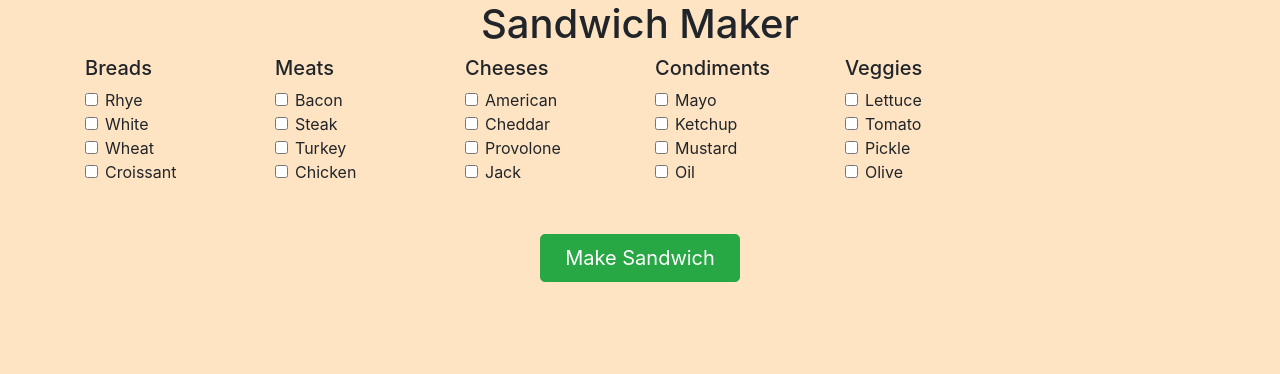
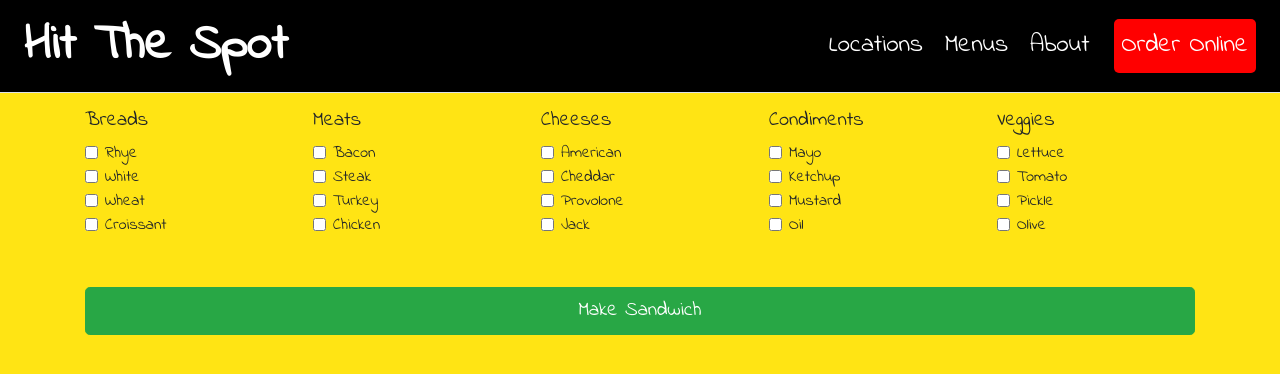
Before and after one commit to CharityBunyon/sandwich-maker, a plain HTML site: page index.html in a window 1280 px wide. Drawn offline with nearby package versions, Linux system fonts and the light colour scheme.

Commit message:
added navbar

```diff
--- a/index.html
+++ b/index.html
@@ -5,37 +5,47 @@
     <meta name="viewport" content="width=device-width, initial-scale=1.0">
     <meta http-equiv="X-UA-Compatible" content="ie=edge">
     <title>Sandwich Maker</title>
+    <link href="https://fonts.googleapis.com/css?family=Indie+Flower&display=swap" rel="stylesheet">
     <link rel="stylesheet" href="https://stackpath.bootstrapcdn.com/bootstrap/4.3.1/css/bootstrap.min.css" integrity="sha384-ggOyR0iXCbMQv3Xipma34MD+dH/1fQ784/j6cY/iJTQUOhcWr7x9JvoRxT2MZw1T" crossorigin="anonymous">
     <link rel="stylesheet" href="./styles/main.css">
+
 </head>
 <body>
-    <h1>Sandwich Maker</h1>
-    <div class="container ml-10">
-        <div class="row d-flex">
-            <div class="col-2">
+    <div class="d-flex flex-column flex-md-row align-items-center p-3 px-md-4 mb-3 border-bottom box-shadow navbar">
+        <h5 class="my-0 mr-md-auto brand">Hit The Spot</h5>
+        <nav class="my-2 my-md-0 mr-md-3 navLinks">
+          <a class="p-2 text-white " href="#">Locations</a>
+          <a class="p-2 text-white " href="#">Menus</a>
+          <a class="p-2 text-white " href="#">About</a>
+        </nav>
+        <a class="p-2 text-white order href="#">Order Online</a>
+    </div>
+    <div class="container">
+        <div class="row">
+            <div class="col">
                 <h5>Breads</h5>
                 <div id="bread-counter"></div>
             </div>
-            <div class="col-2">
+            <div class="col">
                     <h5>Meats</h5>
                 <div id="meat-counter"></div>
             </div>
-            <div class="col-2">
+            <div class="col">
                     <h5>Cheeses</h5>
                 <div id="cheese-counter"></div>
             </div>
-            <div class="col-2">
+            <div class="col">
                     <h5>Condiments</h5>
                 <div id="condiment-counter"></div>
             </div>
-            <div class="col-2">
+            <div class="col">
                     <h5>Veggies</h5>
                 <div id="veggie-counter"></div>
             </div>
 
         </div>
 
-        <div id="final-order" class="mx-auto" style="width: 200px;"></div>
+        <div id="final-order"></div>
         <div id="total" class="mx-auto" style="width: 200px;"></div>
     </div>
 
--- a/javascripts/components/bread.js
+++ b/javascripts/components/bread.js
@@ -2,10 +2,10 @@ import utilities from '../helpers/utilities.js'
 
 //5- made an array for my for loop
 const breads = [
-{id: "bread1", name:"Rhye", price: 300.00},
-{id: "bread2", name:"White", price: 200.00},
-{id: "bread3", name:"Wheat", price: 200.00},
-{id: "bread4", name:"Croissant", price: 300.00}
+{id: "bread1", name:"Rhye", price: 300},
+{id: "bread2", name:"White", price: 200},
+{id: "bread3", name:"Wheat", price: 200},
+{id: "bread4", name:"Croissant", price: 300}
 ];
 
 const getSelectedBreads = () => {
--- a/javascripts/components/cheese.js
+++ b/javascripts/components/cheese.js
@@ -2,10 +2,10 @@ import utilities from '../helpers/utilities.js'
 
 //5- made an array for my for loop
 const cheeses = [
-{id: "cheese1", name:"American", price: 50.00},
-{id: "cheese2", name:"Cheddar", price: 90.00},
-{id: "cheese3", name:"Provolone", price: 50.00},
-{id: "cheese4", name:"Jack", price: 60.00}
+{id: "cheese1", name:"American", price: 50},
+{id: "cheese2", name:"Cheddar", price: 90},
+{id: "cheese3", name:"Provolone", price: 50},
+{id: "cheese4", name:"Jack", price: 60}
 ];
 
 const getSelectedCheeses = () => {
--- a/javascripts/components/condiment.js
+++ b/javascripts/components/condiment.js
@@ -2,10 +2,10 @@ import utilities from '../helpers/utilities.js'
 
 //5- made an array for my for loop
 const condiments = [
-{id: "con1", name:"Mayo", price: 50.00},
-{id: "con2", name:"Ketchup", price: 50.00},
-{id: "con3", name:"Mustard", price: 50.00},
-{id: "con4", name:"Oil", price: 100.00}
+{id: "con1", name:"Mayo", price: 50},
+{id: "con2", name:"Ketchup", price: 50},
+{id: "con3", name:"Mustard", price: 50},
+{id: "con4", name:"Oil", price: 10}
 ];
 
 const getSelectedCondiments = () => {
--- a/javascripts/components/meat.js
+++ b/javascripts/components/meat.js
@@ -2,10 +2,10 @@ import utilities from '../helpers/utilities.js'
 
 //5- made an array for my for loop
 const meats = [
-{id: "meat1", name:"Bacon", price: 300.00},
-{id: "meat2", name:"Steak", price: 700.00},
-{id: "meat3", name:"Turkey", price: 700.00},
-{id: "meat4", name:"Chicken", price: 500.00}
+{id: "meat1", name:"Bacon", price: 300},
+{id: "meat2", name:"Steak", price: 700},
+{id: "meat3", name:"Turkey", price: 700},
+{id: "meat4", name:"Chicken", price: 500}
 ];
 
 const getSelectedMeats = () => {
--- a/javascripts/components/veggie.js
+++ b/javascripts/components/veggie.js
@@ -2,10 +2,10 @@ import utilities from '../helpers/utilities.js'
 
 //5- made an array for my for loop
 const veggies = [
-{id: "veggie1", name:"Lettuce", price: 200.00},
-{id: "veggie2", name:"Tomato", price: 300.00},
-{id: "veggie3", name:"Pickle", price: 300.00},
-{id: "veggie4", name:"Olive", price: 400.00}
+{id: "veggie1", name:"Lettuce", price: 20},
+{id: "veggie2", name:"Tomato", price: 30},
+{id: "veggie3", name:"Pickle", price: 30},
+{id: "veggie4", name:"Olive", price: 40}
 ];
 
 const getSelectedVeggies = () => {
--- a/styles/main.css
+++ b/styles/main.css
@@ -1,15 +1,34 @@
 body{
-    background-color: bisque;
+    background-color: #ffe414;
+    font-family: 'Indie Flower', cursive;
 }
 
 /* .item-names{
     justify-content: center;
 } */
 
-h1{
-    text-align: center;
-}
+
 button{
     margin:50px 0px;
+}
 
+.navLinks a{
+    text-decoration: none;
+    font-size: 25px;
 }
+.brand {
+    font-family: 'Indie Flower', cursive;
+    color: #fff;
+    font-size: 50px;
+    font-weight: bold;
+}
+.order{
+    font-size: 25px;
+    background-color: red;
+    border-radius: 5px;;
+}
+
+.navbar{
+ background-color: black;
+ border: none;
+}
```
Also changed, not shown: 1 other file.
